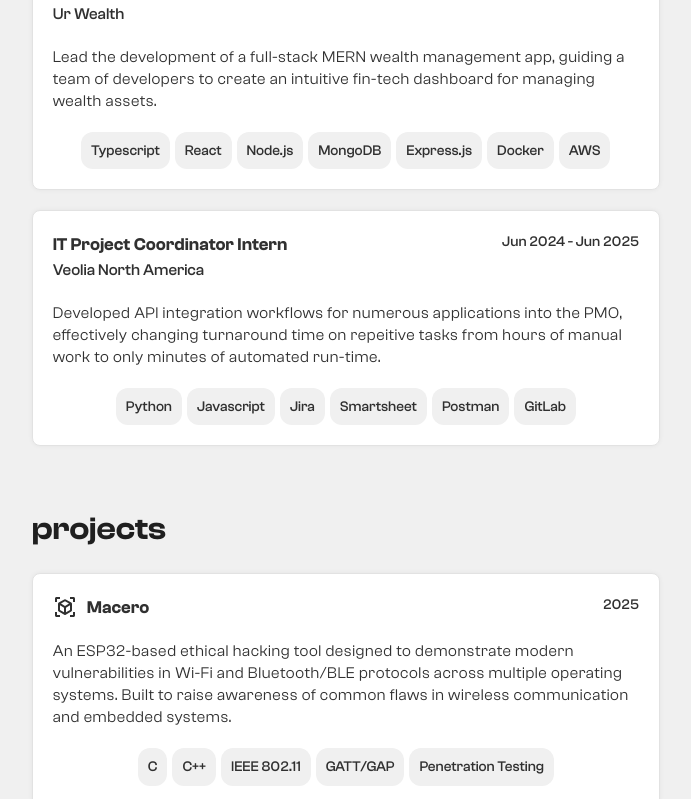
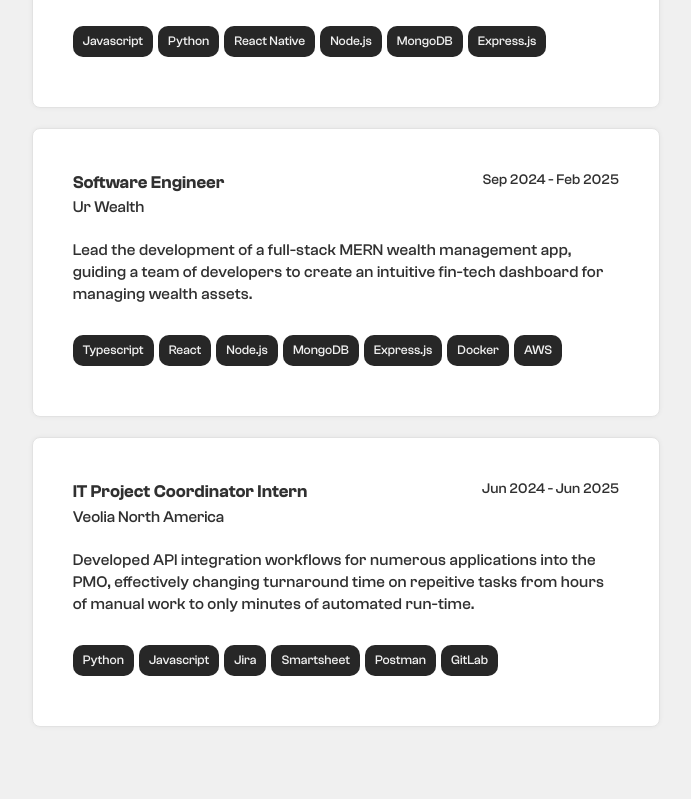
Before and after one commit to qinflan/portfolio, a React (Vite) app in the folder portfolio/client/: page / in a window 1280 px wide. Shown: the part 1121-1920 px from the top of the page, without its empty margins (585-1276 px from the left). Built offline with nearby package versions, Linux system fonts and the light colour scheme; a web font is replaced by a local one.

Commit message:
Adjust Form Styling and Section Spacing

```diff
--- a/portfolio/client/src/components/pages/contact/Contact.css
+++ b/portfolio/client/src/components/pages/contact/Contact.css
@@ -1,5 +1,5 @@
 .form-section-container {
-    margin-top: 40px;
+    margin-top: 100px;
     position: relative;
     width: 100%;
     display: flex;
@@ -70,6 +70,10 @@ textarea.input-field:focus {
     border-bottom: 2px solid gray;
 }
 
+.input-fields-container .brutal-button {
+    background-color: var(--page-foreground);
+}
+
 
 @media(max-width: 600px) {
     .input-fields-container {
--- a/portfolio/client/src/components/pages/contact/Contact.tsx
+++ b/portfolio/client/src/components/pages/contact/Contact.tsx
@@ -74,11 +74,12 @@ const Contact = () => {
           maxLength={370}
           onChange={(e) => setBody(e.target.value)}
           required/>
-        </div>
 
         <button type="submit" className="brutal-button">
           send message
         </button>
+
+        </div>
 
       <ToastContainer position="bottom-right"/>
       </form>
--- a/portfolio/client/src/components/pages/experience/Experience.css
+++ b/portfolio/client/src/components/pages/experience/Experience.css
@@ -4,7 +4,7 @@
     position: relative;
     width: 100%;
     align-items: center;
-    margin-top: 40px;
+    margin-top: 100px;
     animation: fade-up 0.5s;
 }
 
@@ -23,7 +23,7 @@
     background-color: var(--page-foreground);
     border-radius: 8px;
     width: 90%;
-    padding: 20px;
+    padding: 40px;
     border: 1px solid var(--widget-stroke);
     gap: 20px;
     box-shadow: 0px 0px 5px 0px rgba(0, 0, 0, 0.05);
--- a/portfolio/client/src/components/ui/ProjectWidget.css
+++ b/portfolio/client/src/components/ui/ProjectWidget.css
@@ -4,9 +4,8 @@
   background-color: var(--page-foreground);
   border-radius: 8px;
   width: 90%;
-  padding: 20px;
+  padding: 40px;
   border: 1px solid var(--widget-stroke);
-  gap:20px;
   box-shadow: 0px 0px 5px 0px rgba(0, 0, 0, 0.05);
   transition: 0.3s;
   user-select: none;
@@ -43,7 +42,6 @@
 
 .repo-link {
   display: flex;
-
 }
 
 .project-widget-container:hover {
--- a/portfolio/client/src/components/ui/WorkWidget.css
+++ b/portfolio/client/src/components/ui/WorkWidget.css
@@ -1,16 +1,15 @@
-.work-widget-container {
+/* .work-widget-container {
     display: flex;
     flex-direction: column;
     background-color: var(--page-foreground);
     border-radius: 8px;
     width: 90%;
-    padding: 20px;
+    padding: 40px;
     border: 1px solid var(--widget-stroke);
-    gap:0px;
     box-shadow: 0px 0px 5px 0px rgba(0, 0, 0, 0.05);
     transition: 0.3s;
     user-select: none;
-}
+} */
 .work-widget-container:hover {
     transform: translate(-3px);
     transition: 0.3s;
@@ -52,9 +51,9 @@
     font-family: "ClashGrotesk", sans-serif;
     font-size: 16px;
     font-style: normal;
-    font-weight: 400;
+    font-weight: 500;
     line-height: 22px;
-    letter-spacing: 0.64px;
+    letter-spacing: 0.25px;
     display: flex;
     flex-direction: column;
     align-items: center;
@@ -62,23 +61,23 @@
 }
 
 .widget-skill-tiles {
-    color: var(--primary-text);
     font-family: "ClashGrotesk", Inter sans-serif;
     display: flex;
     align-items: center;
-    justify-content: center;
+    /* justify-content: center; */
     gap: 5px;
     flex-wrap: wrap;
+    padding: 10px 0px;
 }
 
 .widget-skill-tile {
-    color: var(--primary-text);
-    padding: 8px 10px;
+    color: var(--skill-tile-text);
+    padding: 6px 10px;
     font-weight: 500;
-    border-radius: 12px;
-    background-color: var(--page-background);
+    border-radius: 10px;
+    background-color: var(--skill-tile-bg);
     cursor:default;
-    font-size: 0.9rem;
+    font-size: 0.8rem;
 }
 
 @media (max-width: 600px) {
@@ -104,6 +103,7 @@
     .widget-skill-tile {
         font-size: 12px;
         background-color: var(--page-foreground);
+        color: black;
     }
 
     .widget-skill-tiles {
--- a/portfolio/client/src/index.css
+++ b/portfolio/client/src/index.css
@@ -58,6 +58,10 @@
   --widget-border: #EDEDED;
   --widget-stroke: #2f2f2f;
 
+  /* skill tiles */
+  --skill-tile-bg: #9e9e9e;
+  --skill-tile-text: #1b1b1b;
+
   /* react-toastify colors */
   --toast-shadow: #3d3d3d;
   --toast-success: #7CE25D;
@@ -95,6 +99,10 @@
   --widget-background: #FFFFFF;
   --widget-border: #303030;
   --widget-stroke: #E2E2E2;
+
+  /* skill tiles */
+  --skill-tile-bg: #272727;
+  --skill-tile-text: #F0F0F0;
 
   /* react-toastify colors */
   --toast-shadow: #0000000c;
```
Lines whose indentation alone changed are shown as unchanged.
